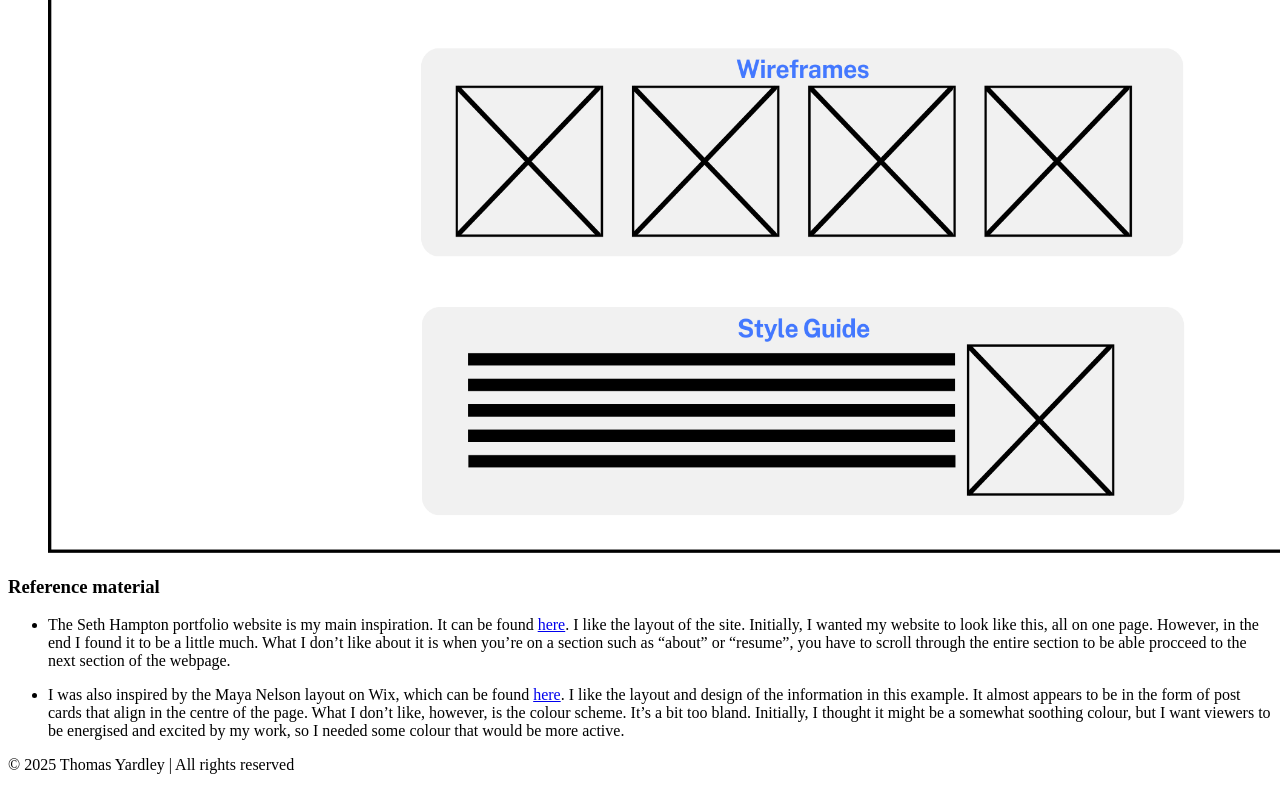
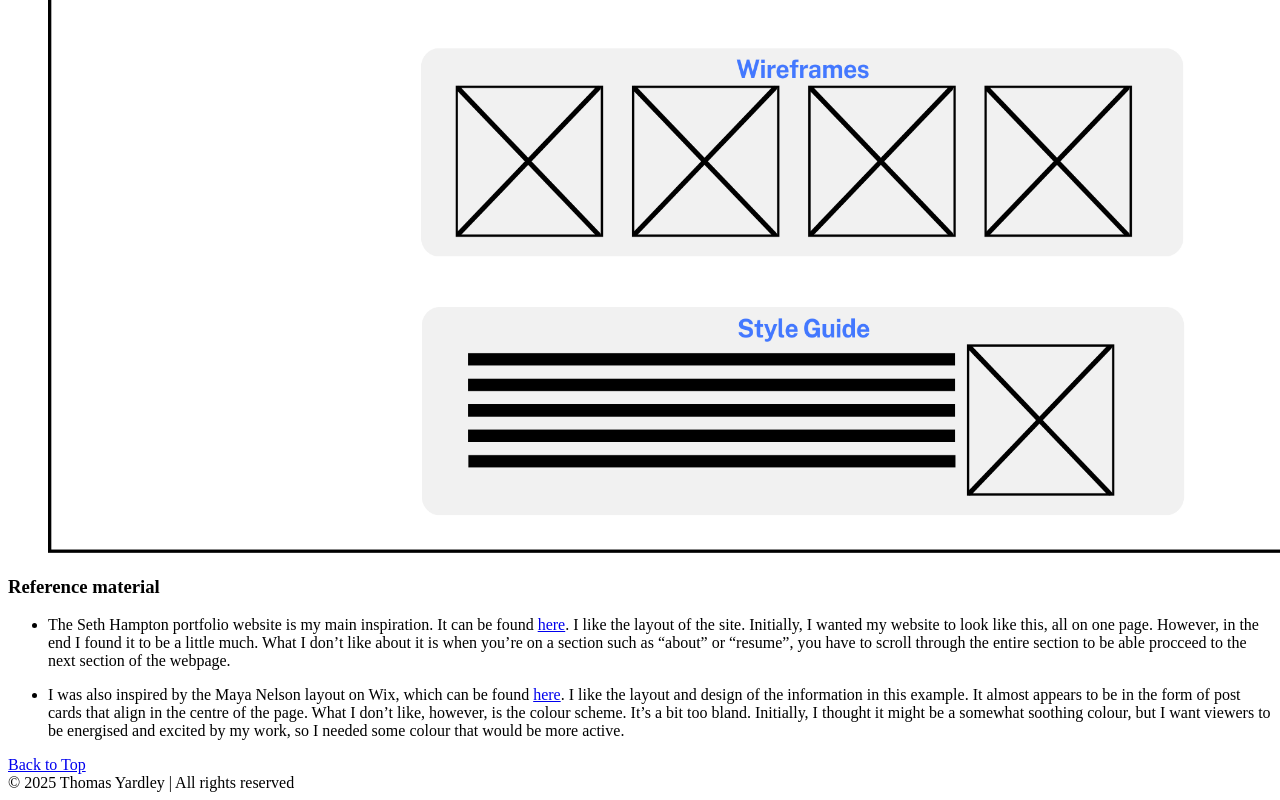
Before and after one commit to ItsTomical/DIGA3008A, a plain HTML site: page Design/maindesignpage.html in a window 1280 px wide. Shown: the part 6741-7541 px from the top of the page. Drawn offline with Linux system fonts and the light colour scheme.

Commit message:
Back to top on Design page

```diff
--- a/Design/maindesignpage.html
+++ b/Design/maindesignpage.html
@@ -115,6 +115,7 @@
           </li>
         </ul>
       </section>
+      <a href="#">Back to Top</a>
     </main>
     <footer>
       <div class="footer-content">
```
